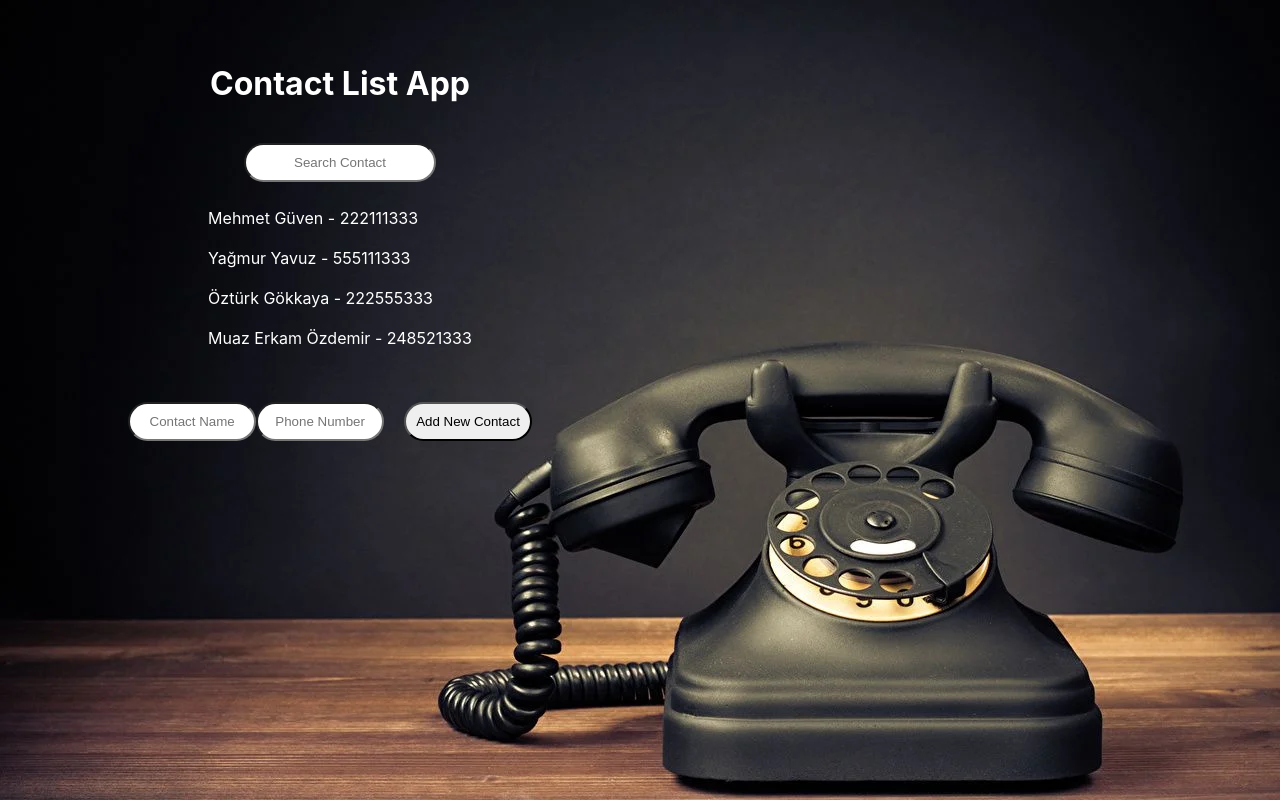
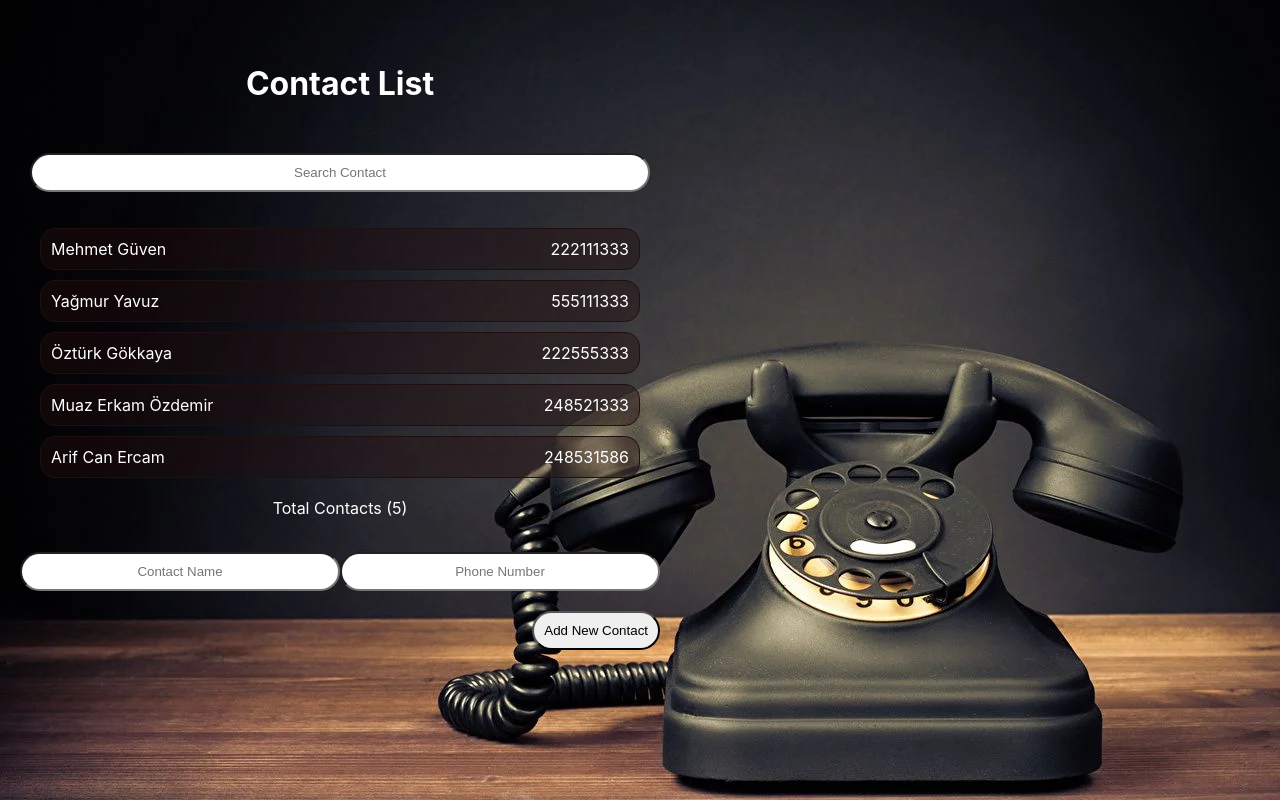
Before and after one commit to ulkermu/contact-list-app, a React (Create React App) app: page / in a window 1280 px wide. Built offline with nearby package versions, Linux system fonts and the light colour scheme.

Commit message:
search-list css

```diff
--- a/public/index.html
+++ b/public/index.html
@@ -24,7 +24,7 @@
       work correctly both with client-side routing and a non-root public URL.
       Learn how to configure a non-root public URL by running `npm run build`.
     -->
-    <title>React App</title>
+    <title>Contact List App</title>
   </head>
   <body>
     <noscript>You need to enable JavaScript to run this app.</noscript>
--- a/src/components/Contact.jsx
+++ b/src/components/Contact.jsx
@@ -1,44 +1,35 @@
 import { useState } from "react";
 
-function Contact({ contact, setContact }) {
-  const initialValue = { fullname: "", phone: "" }
-  const [form, setForm] = useState(initialValue);
+function Contact({ contact }) {
+  const [search, setSearch] = useState("");
 
-  const inputHandler = (e) => {
-    setForm({ ...form, [e.target.name]: e.target.value });
+  const filteredContact = contact.filter((item) => {
+    return Object.keys(item).some((key) =>
+      item[key].toString().toLowerCase().includes(search.toLowerCase())
+    );
+  });
+
+  const searchHandler = (e) => {
+    setSearch(e.target.value);
   };
 
-  const submitHandler = (e) => {
-    e.preventDefault();
-
-    if (form.fullname === "" || form.phone === "") {
-      return false;
-    }
-
-    setContact([...contact, form])
-    setForm(initialValue);
-  };
+  console.log(filteredContact, "filteredContact");
 
   return (
-    <form onSubmit={submitHandler} className="form">
-      <input
-        onChange={inputHandler}
-        className="form-input"
-        value={form.fullname}
-        name="fullname"
-        type="text"
-        placeholder="Contact Name"
-      />
-      <input
-        onChange={inputHandler}
-        className="form-input"
-        value={form.phone}
-        name="phone"
-        type="text"
-        placeholder="Phone Number"
-      />
-      <button className="form-button">Add New Contact</button>
-    </form>
+    <div className="search">
+      <input className="search-input" placeholder="Search Contact" onChange={searchHandler} />
+
+      <ul className="search-list">
+        {filteredContact.map((contact, key) => (
+          <li className="search-items" key={key}>
+            <div className="search-name">{`${contact.fullname}`}</div>
+            <div className="search-phone">{`${contact.phone}`}</div>
+          </li>
+        ))}
+      </ul>
+      {filteredContact.length > 1 ? `Total Contacts (${filteredContact.length})` : `Contact (${filteredContact.length})`
+      }
+    </div>
   );
 }
 
--- a/src/components/ContactList.jsx
+++ b/src/components/ContactList.jsx
@@ -1,6 +1,6 @@
 import { useState } from "react";
+import Form from "./Form";
 import Contact from "./Contact";
-import SearchBar from "./SearchBar";
 
 function ContactList() {
   const [contact, setContact] = useState([
@@ -20,13 +20,17 @@ function ContactList() {
       fullname: "Muaz Erkam Özdemir",
       phone: "248521333",
     },
+    {
+      fullname: "Arif Can Ercam",
+      phone: "248531586",
+    },
   ]);
 
   return (
     <>
-      <h1>Contact List App</h1>
-      <SearchBar contact={contact} />
-      <Contact contact={contact} setContact={setContact} />
+      <h1>Contact List</h1>
+      <Contact contact={contact} />
+      <Form contact={contact} setContact={setContact} />
     </>
   );
 }
--- /dev/null
+++ b/src/components/Form.jsx
@@ -0,0 +1,47 @@
+import { useState } from "react";
+
+function Form({ contact, setContact }) {
+  const initialValue = { fullname: "", phone: "" }
+  const [form, setForm] = useState(initialValue);
+
+  const inputHandler = (e) => {
+    setForm({ ...form, [e.target.name]: e.target.value });
+  };
+
+  const submitHandler = (e) => {
+    e.preventDefault();
+
+    if (form.fullname === "" || form.phone === "") {
+      return false;
+    }
+
+    setContact([...contact, form])
+    setForm(initialValue);
+  };
+
+  return (
+    <form onSubmit={submitHandler} className="form">
+      <input
+        onChange={inputHandler}
+        className="form-input"
+        value={form.fullname}
+        autoComplete="off"
+        name="fullname"
+        type="text"
+        placeholder="Contact Name"
+      />
+      <input
+        onChange={inputHandler}
+        className="form-input"
+        value={form.phone}
+        autoComplete="off"
+        name="phone"
+        type="text"
+        placeholder="Phone Number"
+      />
+      <button className="form-button">Add New Contact</button>
+    </form>
+  );
+}
+
+export default Form;
--- a/src/components/SearchBar.jsx
+++ /dev/null
@@ -1,31 +0,0 @@
-import { useState } from "react";
-
-function SearchBar({ contact }) {
-  const [search, setSearch] = useState("");
-
-  const filteredContact = contact.filter((item) => {
-    return Object.keys(item).some((key) =>
-      item[key].toString().toLowerCase().includes(search.toLowerCase())
-    );
-  });
-
-  const searchHandler = (e) => {
-    setSearch(e.target.value);
-  };
-
-  console.log(filteredContact, "filteredContact");
-
-  return (
-    <div className="search">
-      <input className="search-input" placeholder="Search Contact" onChange={searchHandler} />
-
-      <ul className="search-list">
-        {filteredContact.map((contact, key) => (
-          <li className="search-items" key={key}>{`${contact.fullname} - ${contact.phone}`}</li>
-        ))}
-      </ul>
-    </div>
-  );
-}
-
-export default SearchBar;
--- a/src/index.css
+++ b/src/index.css
@@ -46,20 +46,40 @@ h1 {
   align-items: center;
   justify-content: center;
   margin-top: 5vh;
+  padding: 10px;
 }
 
 .search-input {
   text-align: center;
   padding: 10px;
-  width: 30%;
+  width: 100%;
   border-radius: 9999px;
   outline: none;
   margin-bottom: 2vh;
 }
 
+.search-list {
+  padding: 10px;
+  width: 100%;
+}
+
 .search-items {
   list-style-type: none;
   padding: 10px;
+  margin: 10px 0;
+  border: 1px solid rgb(33, 14, 14);
+  background-color: rgba(33, 14, 14, 0.422);
+  border-radius: 15px;
+  display: flex;
+  justify-content: space-between;
+}
+
+.search-name {
+
+}
+
+.search-phone {
+
 }
 
 /** Form */
@@ -73,12 +93,15 @@ h1 {
   padding: 10px;
   text-align: center;
   border-radius: 9999px;
-  width: 20%;
+  width: 50%;
   margin: auto;
+  outline: none;
 }
 
 .form-button {
   padding: 10px;
   border-radius: 9999px;
-  margin: 20px;
+  margin: 20px 0;
+  display: flex;
+  justify-self: flex-end;
 }
```
